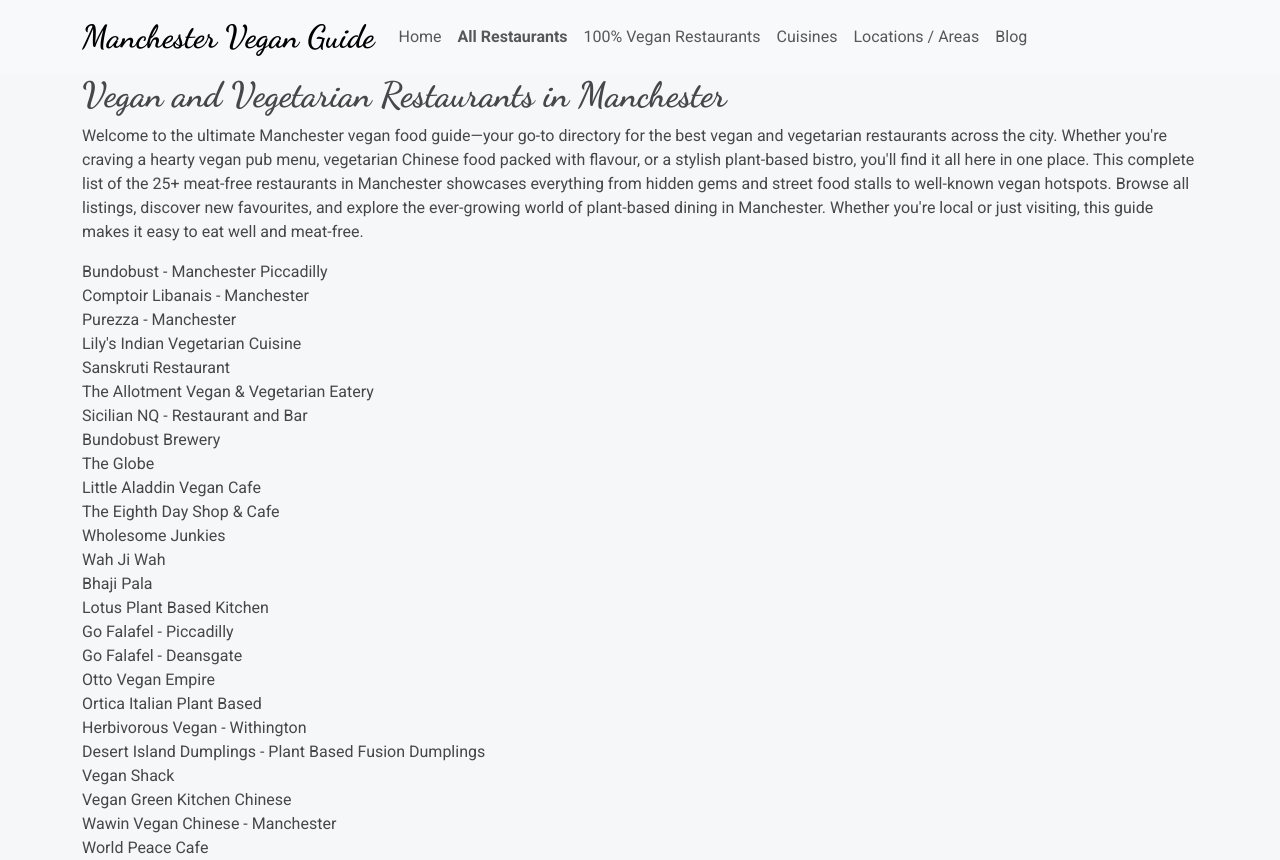
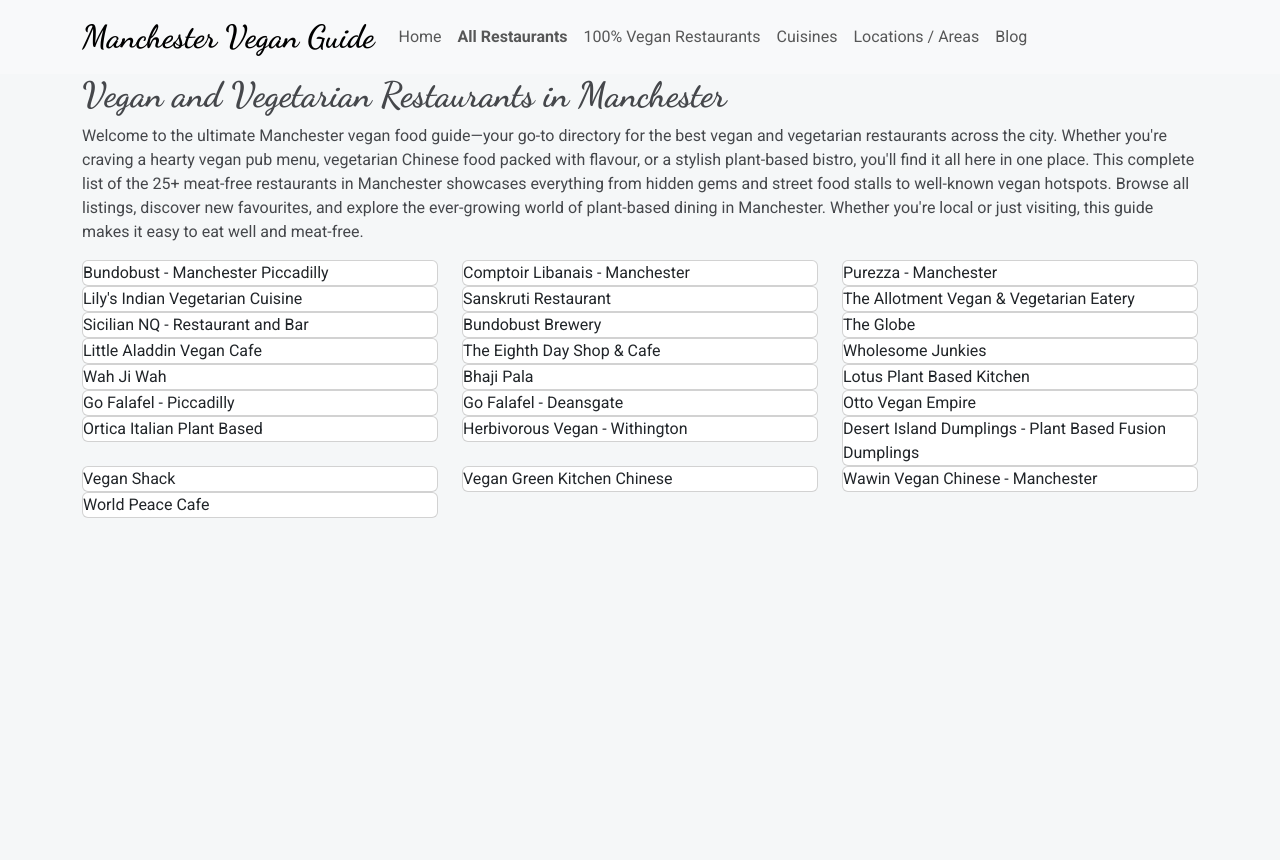
Before and after one commit to KyleMardell/manchester-vegan, a Next.js app: page /restaurants in a window 1280 px wide. After the commit the page ends 800 px from the top, so only its background shows below. Built offline with nearby package versions, Linux system fonts and the light colour scheme.

Commit message:
Add initial restaurant card component.

```diff
--- a/app/restaurants/page.js
+++ b/app/restaurants/page.js
@@ -1,3 +1,4 @@
+import RestaurantCard from "@/components/RestaurantCard";
 import data from "@/data/restaurants.json";
 import Link from "next/link";
 import { Container, Row, Col } from "react-bootstrap";
@@ -39,10 +40,11 @@ export default function Restaurants() {
             </Row>
             <Row>
                 {data.map((restaurant) => (
-                    <Col xs={12} key={restaurant.name}>
-                        <Link href={`/restaurants/${restaurant.slug}`}>
-                            {restaurant.name}
-                        </Link>
+                    <Col xs={12} md={6} xl={4} key={restaurant.name}>
+                        <RestaurantCard
+                            name={restaurant.name}
+                            slug={restaurant.slug}
+                        />
                     </Col>
                 ))}
             </Row>
--- /dev/null
+++ b/components/RestaurantCard.js
@@ -0,0 +1,16 @@
+import Link from 'next/link'
+import React from 'react'
+import { Card } from 'react-bootstrap'
+
+const RestaurantCard = ({name, slug}) => {
+  return (
+    <Link href={`/restaurants/${slug}`} >
+    <Card>
+        {name}
+
+    </Card>
+    </Link>
+  )
+}
+
+export default RestaurantCard
```
